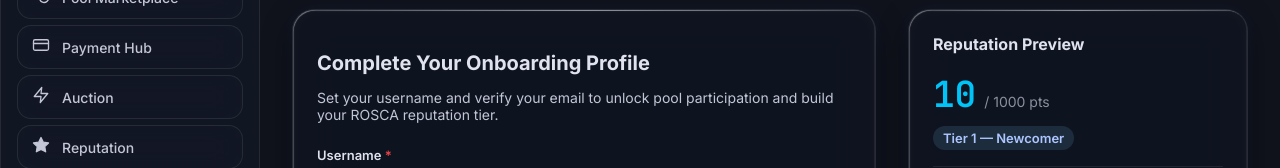
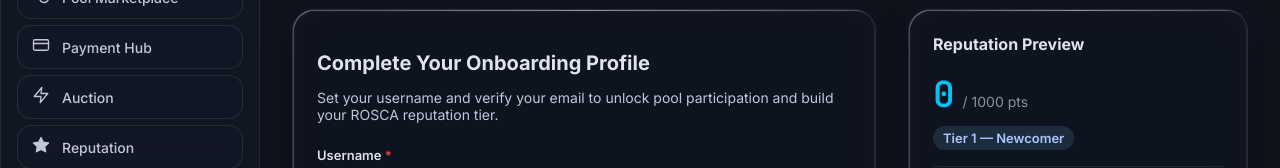
Before and after one commit to NyxNyfa/MeritCircle., a Next.js app in the folder apps/web/: page /onboarding in a window 1280 px wide. Shown: the part 172-340 px from the top of the page. Built offline with nearby package versions, Linux system fonts and the light colour scheme; no server answers.

Commit message:
fix(auth): isolate user account state and prevent cross-account reputation and profile leakage

```diff
--- a/apps/web/src/components/layout/Topbar.tsx
+++ b/apps/web/src/components/layout/Topbar.tsx
@@ -43,13 +43,13 @@ export const Topbar: React.FC<TopbarProps> = ({
   const { points: repPoints, tier: repTier } = useReputation();
 
   const currentPoints =
-    user?.reputationPoints && user.reputationPoints > 0
-      ? user.reputationPoints
-      : repPoints || user?.reputationPoints || 0;
+    !isAuthenticated || !user
+      ? 0
+      : (user.reputationPoints ?? repPoints ?? 0);
   const currentTier =
-    user?.tier && user.tier > 1
-      ? user.tier
-      : repTier || user?.tier || 1;
+    !isAuthenticated || !user
+      ? 1
+      : (user.tier ?? repTier ?? 1);
 
   const isAdmin = activeHref?.startsWith("/admin");
   const currentTitle =
--- a/apps/web/src/components/profile/OnboardingForm.tsx
+++ b/apps/web/src/components/profile/OnboardingForm.tsx
@@ -31,16 +31,27 @@ export const OnboardingForm: React.FC<{
   const fileInputRef = useRef<HTMLInputElement>(null);
 
   React.useEffect(() => {
-    if (user) {
-      if (user.username) setUsername(user.username);
-      if (user.email) setEmail(user.email);
-      setIsEmailVerified(Boolean(user.isEmailVerified));
-      if (user.xUrl) setXUrl(user.xUrl);
-      if (user.telegramUrl) setTelegramUrl(user.telegramUrl);
-      if (user.discordHandle) setDiscordHandle(user.discordHandle);
-      if (user.avatarUrl) setAvatarUrl(user.avatarUrl);
-    }
-  }, [user]);
+    setUsername(user?.username || "");
+    setEmail(user?.email || "");
+    setIsEmailVerified(Boolean(user?.isEmailVerified));
+    setXUrl(user?.xUrl || "");
+    setTelegramUrl(user?.telegramUrl || "");
+    setDiscordHandle(user?.discordHandle || "");
+    setAvatarUrl(user?.avatarUrl || "");
+    setVerificationCode("");
+    setIsCodeSent(false);
+    setMessage(null);
+  }, [
+    user?.id,
+    user?.walletAddress,
+    user?.username,
+    user?.email,
+    user?.isEmailVerified,
+    user?.xUrl,
+    user?.telegramUrl,
+    user?.discordHandle,
+    user?.avatarUrl,
+  ]);
 
   const processImageFile = (file: File) => {
     if (file.type !== "image/png" && !file.name.toLowerCase().endsWith(".png")) {
@@ -81,7 +92,7 @@ export const OnboardingForm: React.FC<{
 
   // Reputation preview calculation
   // Wallet connected: +10, Username: +20, Verified Email: +40, Socials: +10 each, Avatar: +10
-  let calculatedPreviewPoints = 10;
+  let calculatedPreviewPoints = user?.walletAddress ? 10 : 0;
   if (username.trim()) calculatedPreviewPoints += 20;
   if (isEmailVerified) calculatedPreviewPoints += 40;
   if (xUrl.trim()) calculatedPreviewPoints += 10;
--- a/apps/web/src/hooks/useReputation.ts
+++ b/apps/web/src/hooks/useReputation.ts
@@ -16,7 +16,7 @@ export interface ReputationState {
 }
 
 export function useReputation(): ReputationState {
-  const { isAuthenticated } = useAuth();
+  const { isAuthenticated, user } = useAuth();
   const [points, setPoints] = useState<number>(0);
   const [tier, setTier] = useState<number>(1);
   const [maxActiveGroups, setMaxActiveGroups] = useState<number>(1);
@@ -25,7 +25,11 @@ export function useReputation(): ReputationState {
   const [error, setError] = useState<string | null>(null);
 
   const fetchReputation = useCallback(async () => {
-    if (!isAuthenticated) {
+    if (!isAuthenticated || !user) {
+      setPoints(0);
+      setTier(1);
+      setMaxActiveGroups(1);
+      setHistory([]);
       setIsLoading(false);
       return;
     }
@@ -48,7 +52,7 @@ export function useReputation(): ReputationState {
     } finally {
       setIsLoading(false);
     }
-  }, [isAuthenticated]);
+  }, [isAuthenticated, user?.id, user?.walletAddress]);
 
   useEffect(() => {
     fetchReputation();
--- a/apps/web/src/providers/AuthContext.tsx
+++ b/apps/web/src/providers/AuthContext.tsx
@@ -44,20 +44,21 @@ export const AuthProvider: React.FC<{ children: React.ReactNode }> = ({ children
 
       if (p && (p.walletAddress || p.username !== undefined || p.id)) {
         setUser((prev) => {
+          const isSameUser = Boolean(prev && p.id && prev.id === p.id);
           const updated: AuthUser = {
-            id: prev?.id || p.id || "",
-            walletAddress: p.walletAddress || prev?.walletAddress || "",
-            role: p.role || prev?.role || "USER",
-            username: p.username ?? prev?.username ?? null,
-            email: p.email ?? prev?.email ?? null,
+            id: p.id || (isSameUser ? prev?.id : "") || "",
+            walletAddress: p.walletAddress || (isSameUser ? prev?.walletAddress : "") || "",
+            role: p.role || (isSameUser ? prev?.role : "USER") || "USER",
+            username: p.username !== undefined ? p.username : (isSameUser ? prev?.username : null) ?? null,
+            email: p.email !== undefined ? p.email : (isSameUser ? prev?.email : null) ?? null,
             isEmailVerified: Boolean(p.emailVerifiedAt),
-            avatarUrl: p.avatarUrl ?? prev?.avatarUrl ?? null,
-            xUrl: p.xUrl ?? prev?.xUrl ?? null,
-            telegramUrl: p.telegramUrl ?? prev?.telegramUrl ?? null,
-            discordHandle: p.discordHandle ?? prev?.discordHandle ?? null,
+            avatarUrl: p.avatarUrl !== undefined ? p.avatarUrl : (isSameUser ? prev?.avatarUrl : null) ?? null,
+            xUrl: p.xUrl !== undefined ? p.xUrl : (isSameUser ? prev?.xUrl : null) ?? null,
+            telegramUrl: p.telegramUrl !== undefined ? p.telegramUrl : (isSameUser ? prev?.telegramUrl : null) ?? null,
+            discordHandle: p.discordHandle !== undefined ? p.discordHandle : (isSameUser ? prev?.discordHandle : null) ?? null,
             reputationPoints: pts,
             tier: tr,
-            createdAt: prev?.createdAt || new Date().toISOString(),
+            createdAt: (isSameUser ? prev?.createdAt : null) || new Date().toISOString(),
             updatedAt: new Date().toISOString(),
           };
           setStoredUser(updated);
@@ -68,6 +69,17 @@ export const AuthProvider: React.FC<{ children: React.ReactNode }> = ({ children
       // ignore
     }
   }, []);
+
+  // Sync wallet account changes from MetaMask/provider
+  useEffect(() => {
+    if (address && user?.walletAddress) {
+      if (address.toLowerCase() !== user.walletAddress.toLowerCase()) {
+        clearSession();
+        setTokenState(null);
+        setUser(null);
+      }
+    }
+  }, [address, user?.walletAddress]);
 
   // Initial session restoration
   useEffect(() => {
```
Also changed, not shown: apps/web/src/app/dashboard/page.tsx (+5 -2 lines), apps/web/src/app/settings/page.tsx (+8 -7 lines).
